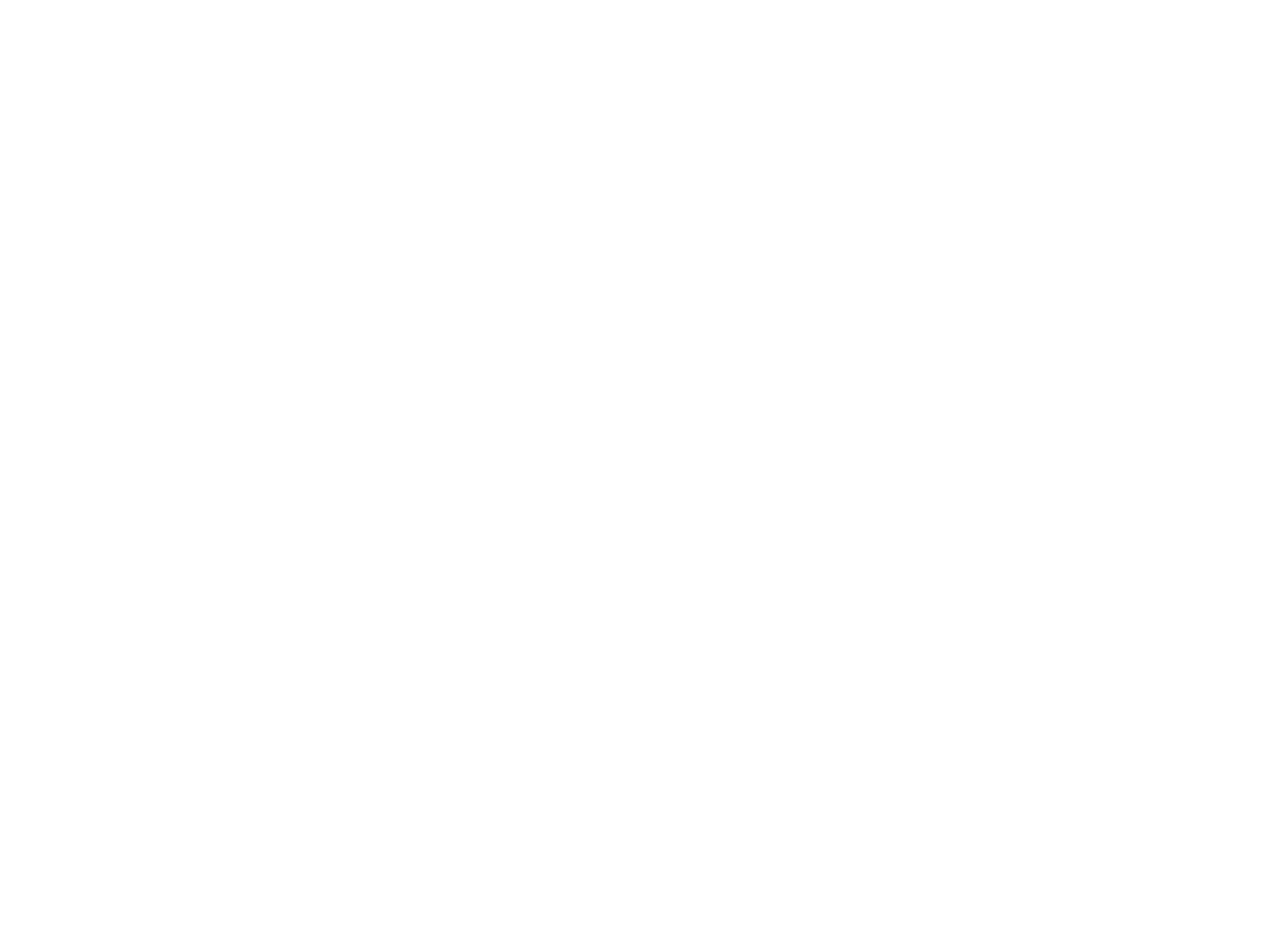
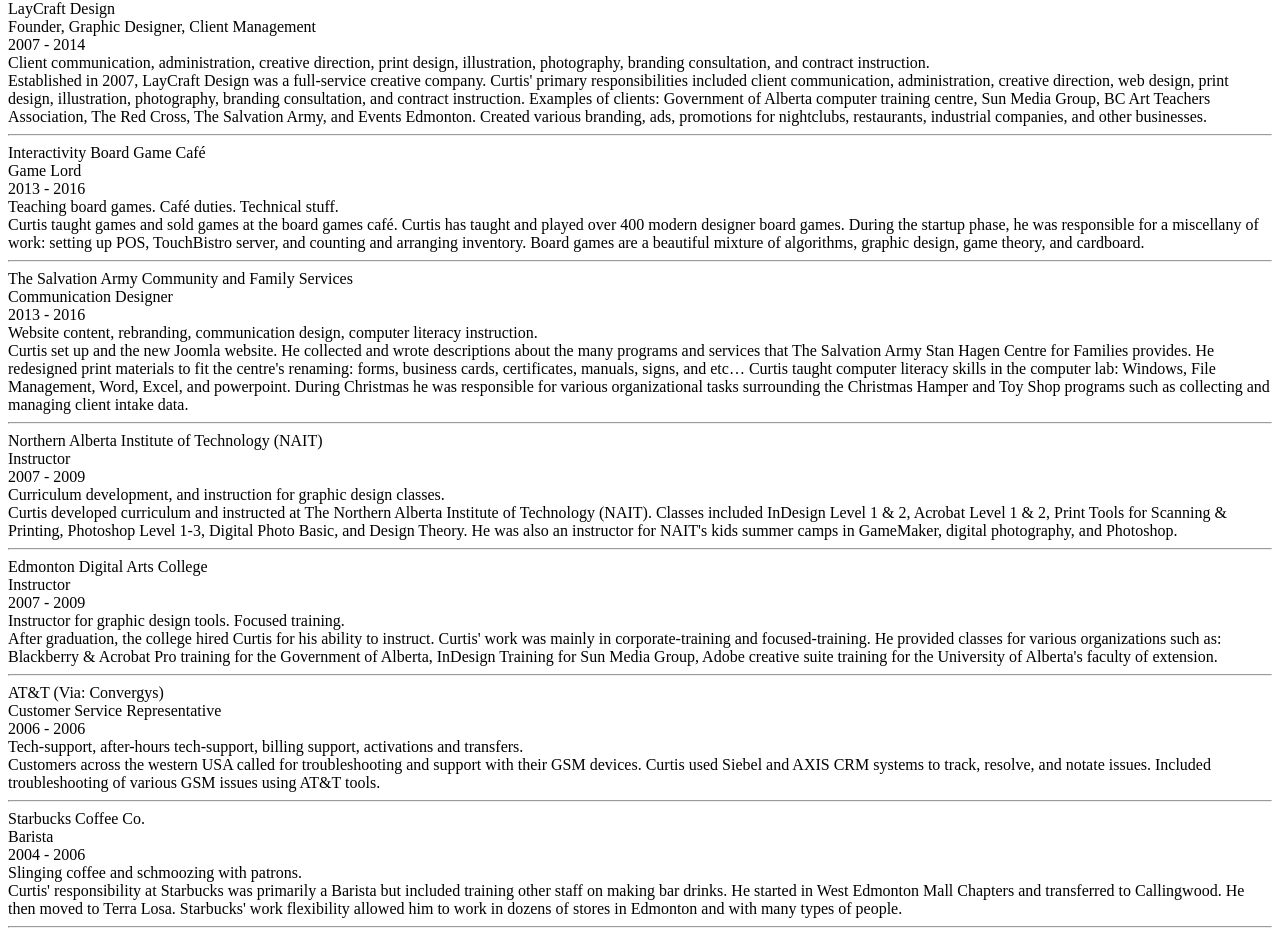
Before and after one commit to LayCraft/portfolio, an Angular app: page / in a window 1280 px wide. Shown: the part 1677-2613 px from the top of the page. Before the commit the page ends 1343 px from the top, so only its background shows below. Built offline with nearby package versions, Linux system fonts and the light colour scheme.

Commit message:
template update for job list

```diff
--- a/src/app/job-list/job-list.component.html
+++ b/src/app/job-list/job-list.component.html
@@ -1,4 +1,9 @@
 <h2>Work Experience</h2>
 <span *ngFor="let job of JOBS">
   {{job.companyName}}<br>
+  {{job.positionName}}<br>
+  {{job.startDate}} - {{job.endDate}}<br>
+  {{job.shortDescription}}<br>
+  {{job.longDescription}}<br>
+  <hr>
 </span>
--- a/src/app/job-list/job-list.component.ts
+++ b/src/app/job-list/job-list.component.ts
@@ -10,7 +10,7 @@ export class JobListComponent implements OnInit {
   JOBS: Job[] = [
     {
       companyName: 'Schneider Electric - Power Measurement Ltd',
-      positionName: 'position',
+      positionName: 'Manufacturing Industrialization Technologist',
       startDate: '2018',
       endDate: 'present',
       shortDescription: 'Creation of software tools to support the manufacturing process. Application creation in MongoDB, Express, Angular, and NodeJS. ',
@@ -41,9 +41,64 @@ export class JobListComponent implements OnInit {
       startDate: '2007',
       endDate: '2014',
       shortDescription: 'Client communication, administration, creative direction, print design, illustration, photography, branding consultation, and contract instruction.',
-      longDescription: 'Curtis joined the Time and Leave project team at the BC Public Service agency for the larger product rollout and transfer of the project to the operations team.\nThe software is based on Oracle PeopleSoft. Responsibilities included report creation, data analysis, implementation, process recommendations, troubleshooting, strategic threat & risk assessment (STRA), privacy impact assessment (PIA), and support for data migration.\n With oversight from project managers, he developed project management  and documentation skills through a sub-project called "Mobile Enablement". The project was taken from charter to completion and is built on GreyHeller\'s People Mobile software. The project can be seen by visiting the BC Gov’s MyHR portal from a mobile device. This was a tremendous learning experience and introduction to the software development life cycle in large organizations.',
+      longDescription: 'Established in 2007, LayCraft Design was a full-service creative company. Curtis\' primary responsibilities included client communication, administration, creative direction, web design, print design, illustration, photography, branding consultation, and contract instruction.\nExamples of clients: Government of Alberta computer training centre, Sun Media Group, BC Art Teachers Association, The Red Cross, The Salvation Army, and Events Edmonton. Created various branding, ads, promotions for nightclubs, restaurants, industrial companies, and other businesses.',
       keywords: []
     },
+    {
+      companyName: 'Interactivity Board Game Café',
+      positionName: 'Game Lord',
+      startDate: '2013',
+      endDate: '2016',
+      shortDescription: 'Teaching board games. Café duties. Technical stuff.',
+      longDescription: 'Curtis taught games and sold games at the board games café. Curtis has taught and played over 400 modern designer board games. During the startup phase, he was responsible for a miscellany of work: setting up POS, TouchBistro server, and counting and arranging inventory. Board games are a beautiful mixture of algorithms, graphic design, game theory, and cardboard.',
+      keywords: []
+    },
+    {
+      companyName: 'The Salvation Army Community and Family Services',
+      positionName: 'Communication Designer',
+      startDate: '2013',
+      endDate: '2016',
+      shortDescription: 'Website content, rebranding, communication design, computer literacy instruction.',
+      longDescription: 'Curtis set up and the new Joomla website. He collected and wrote descriptions about the many programs and services that The Salvation Army Stan Hagen Centre for Families provides. He redesigned print materials to fit the centre\'s renaming: forms, business cards, certificates, manuals, signs, and etc… Curtis taught computer literacy skills in the computer lab: Windows, File Management, Word, Excel, and powerpoint. During Christmas he was responsible for various organizational tasks surrounding the Christmas Hamper and Toy Shop programs such as collecting and managing client intake data.',
+      keywords: []
+    },
+    {
+      companyName: 'Northern Alberta Institute of Technology (NAIT)',
+      positionName: 'Instructor',
+      startDate: '2007',
+      endDate: '2009',
+      shortDescription: 'Curriculum development, and instruction for graphic design classes.',
+      longDescription: 'Curtis developed curriculum and instructed at The Northern Alberta Institute of Technology (NAIT).  Classes included InDesign Level 1 & 2, Acrobat Level 1 & 2, Print Tools for Scanning & Printing, Photoshop Level 1-3, Digital Photo Basic, and Design Theory. He was also an instructor for NAIT\'s kids summer camps in GameMaker, digital photography, and Photoshop.',
+      keywords: []
+    },
+    {
+      companyName: 'Edmonton Digital Arts College',
+      positionName: 'Instructor',
+      startDate: '2007',
+      endDate: '2009',
+      shortDescription: 'Instructor for graphic design tools. Focused training.',
+      longDescription: 'After graduation, the college hired Curtis for his ability to instruct. Curtis\' work was mainly in corporate-training and focused-training. He provided classes for various organizations such as: Blackberry & Acrobat Pro training for the Government of Alberta, InDesign Training for Sun Media Group, Adobe creative suite training for the University of Alberta\'s faculty of extension.',
+      keywords: []
+    },
+    {
+      companyName: 'AT&T (Via: Convergys)',
+      positionName: 'Customer Service Representative',
+      startDate: '2006',
+      endDate: '2006',
+      shortDescription: 'Tech-support, after-hours tech-support, billing support, activations and transfers.',
+      longDescription: 'Customers across the western USA called for troubleshooting and support with their GSM devices. Curtis used Siebel and AXIS CRM systems to track, resolve, and notate issues. Included troubleshooting of various GSM issues using AT&T tools.',
+      keywords: []
+    },
+    {
+      companyName: 'Starbucks Coffee Co.',
+      positionName: 'Barista',
+      startDate: '2004',
+      endDate: '2006',
+      shortDescription: 'Slinging coffee and schmoozing with patrons.',
+      longDescription: 'Curtis\' responsibility at Starbucks was primarily a Barista but included training other staff on making bar drinks. He started in West Edmonton Mall Chapters and transferred to Callingwood. He then moved to Terra Losa. Starbucks\' work flexibility allowed him to work in dozens of stores in Edmonton and with many types of people.',
+      keywords: []
+    },
+
   ];
   constructor() { }
 
```
